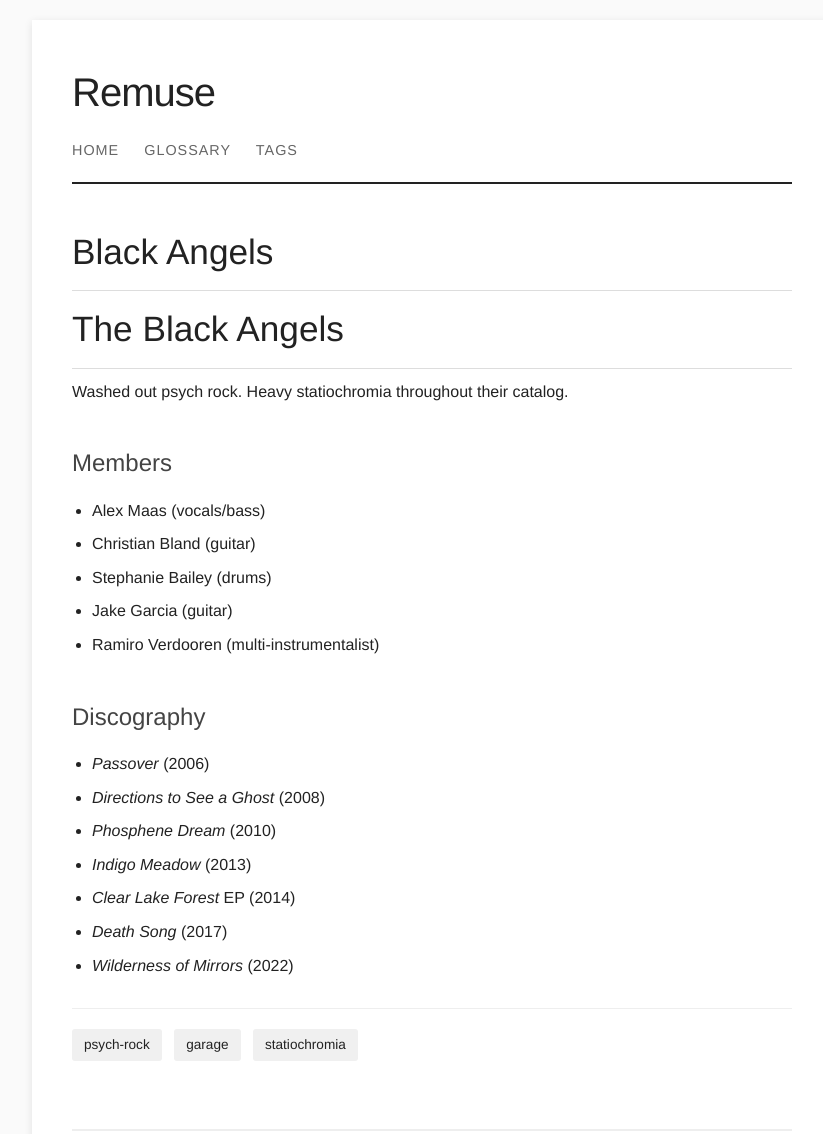
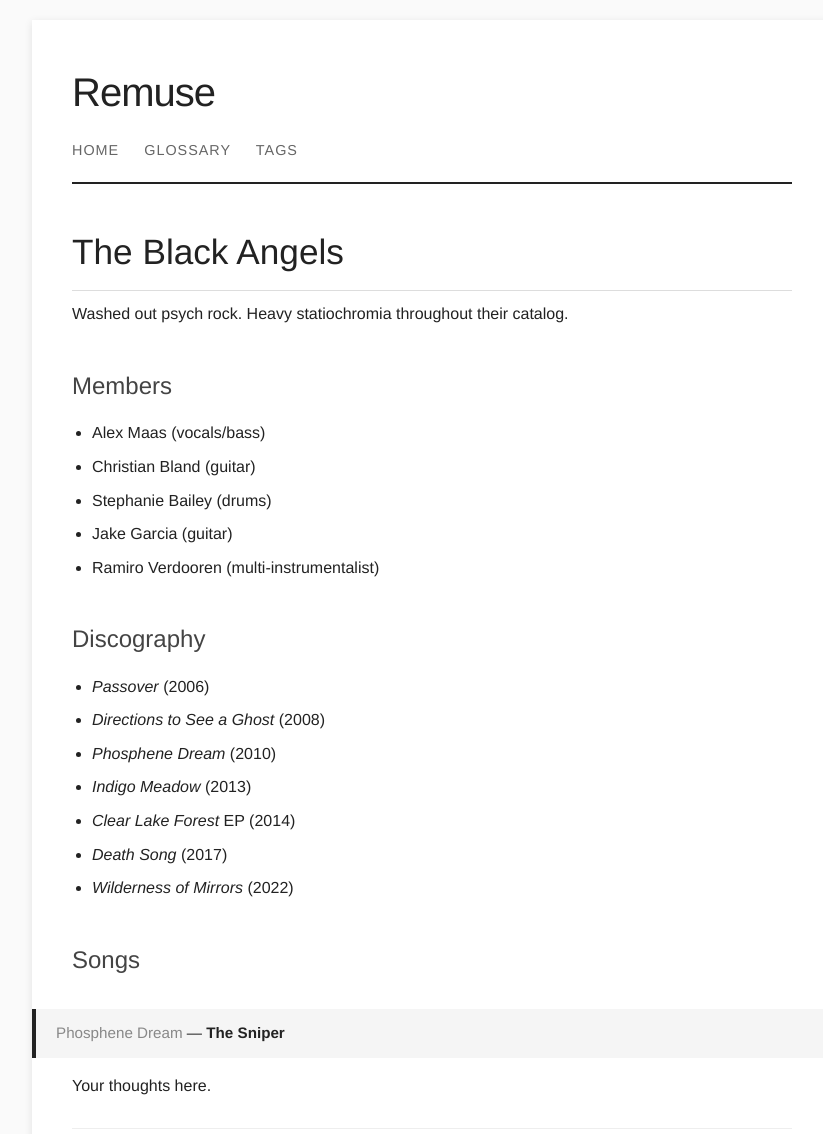
Before and after one commit to sova/remuse-encyclopedia, a Jekyll site: the page built from _bands/black-angels.md, in a window 1280 px wide, cut to the strip 0-1157 px from the top of the page. Shown: the top 1134 px of the strip, without its empty margins (208-1031 px from the left). Built offline with Jekyll 4.4.1, drawn with Linux system fonts in a browser that asks for light colours.

Commit message:
Update black-angels.md

```diff
--- a/_bands/black-angels.md
+++ b/_bands/black-angels.md
@@ -4,7 +4,6 @@ title: "Black Angels"
 tags: [psych-rock, garage, statiochromia]
 ---
 
-# {{ page.title }}
 # The Black Angels
 
 Washed out psych rock. Heavy statiochromia throughout their catalog.
@@ -24,3 +23,11 @@ Washed out psych rock. Heavy statiochromia throughout their catalog.
 - *Clear Lake Forest* EP (2014)
 - *Death Song* (2017)
 - *Wilderness of Mirrors* (2022)
+
+## Songs
+
+<div class="song-header">
+  <span class="album">Phosphene Dream</span> — <span class="song">The Sniper</span>
+</div>
+
+Your thoughts here.
```
